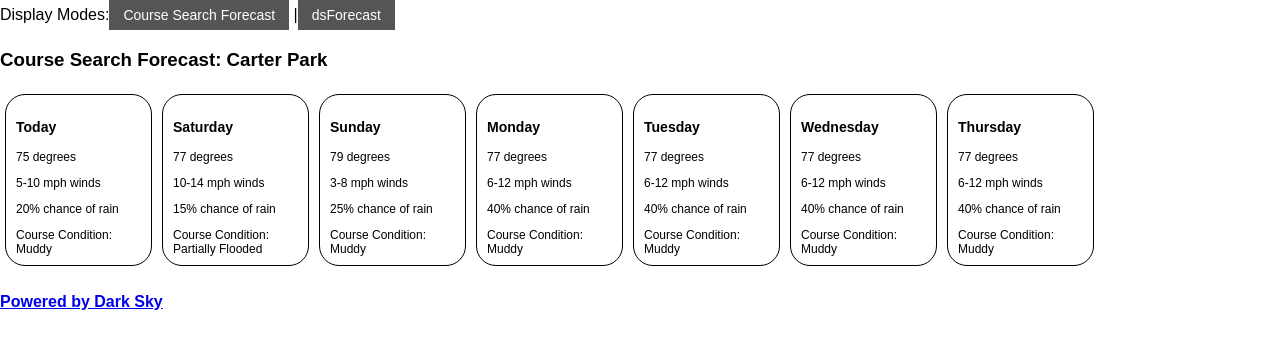
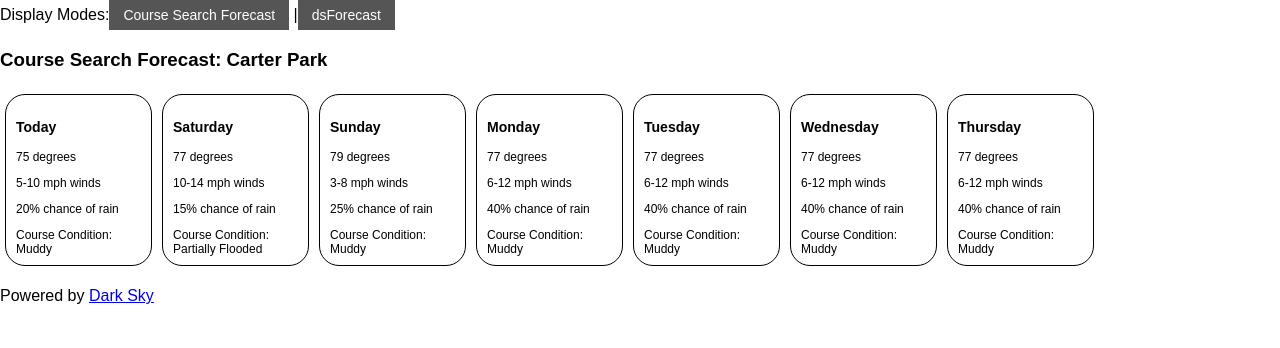
Before and after one commit to Howie17/dg-weather, a React (Create React App) app in the folder client/: page / in a window 1280 px wide. Shown: the top 348 px of the page. Built offline with nearby package versions, Linux system fonts and the light colour scheme.

Commit message:
Update footer

```diff
--- a/client/src/components/Footer.js
+++ b/client/src/components/Footer.js
@@ -6,7 +6,7 @@ class Footer extends React.Component {
 
         return (
             <div className="Footer">
-                <a href="https://darksky.net/poweredby/"><h4>Powered by Dark Sky</h4></a>
+                <p>Powered by <a href="https://darksky.net/poweredby/">Dark Sky</a></p>
             </div>
         );
     }
```
